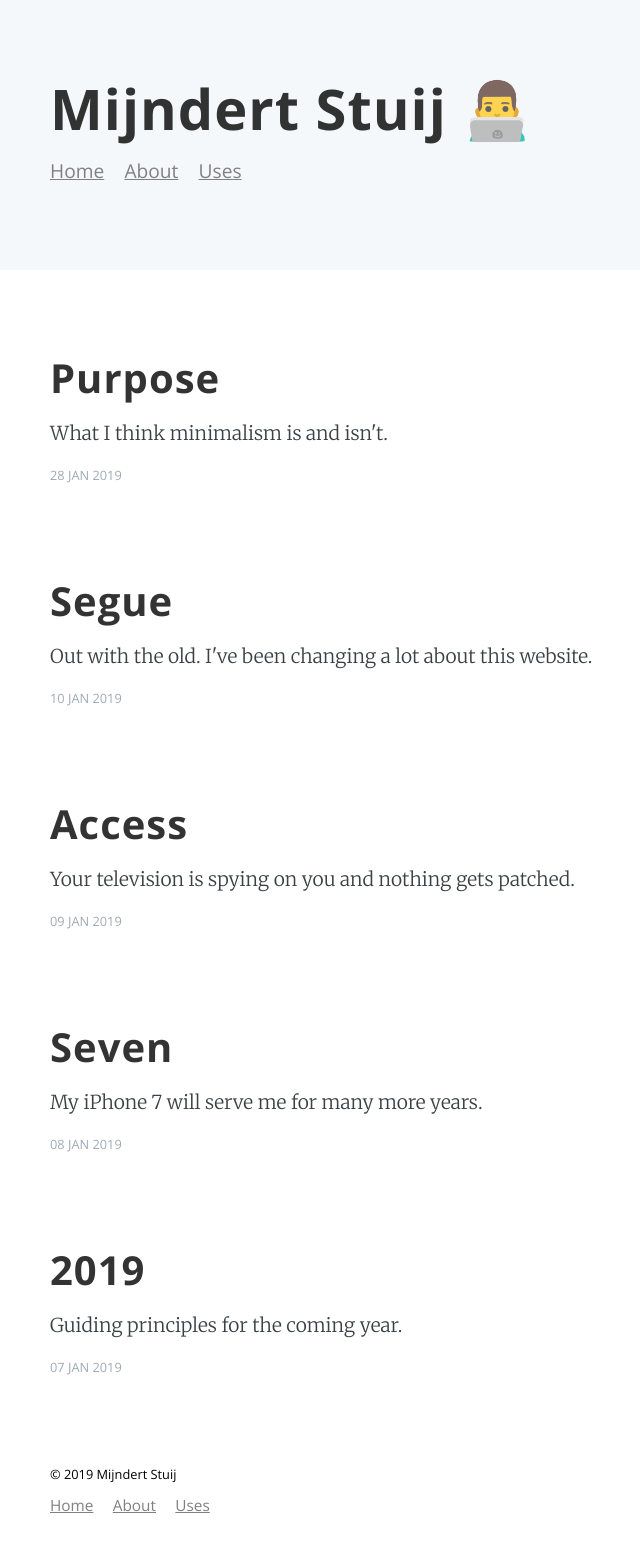
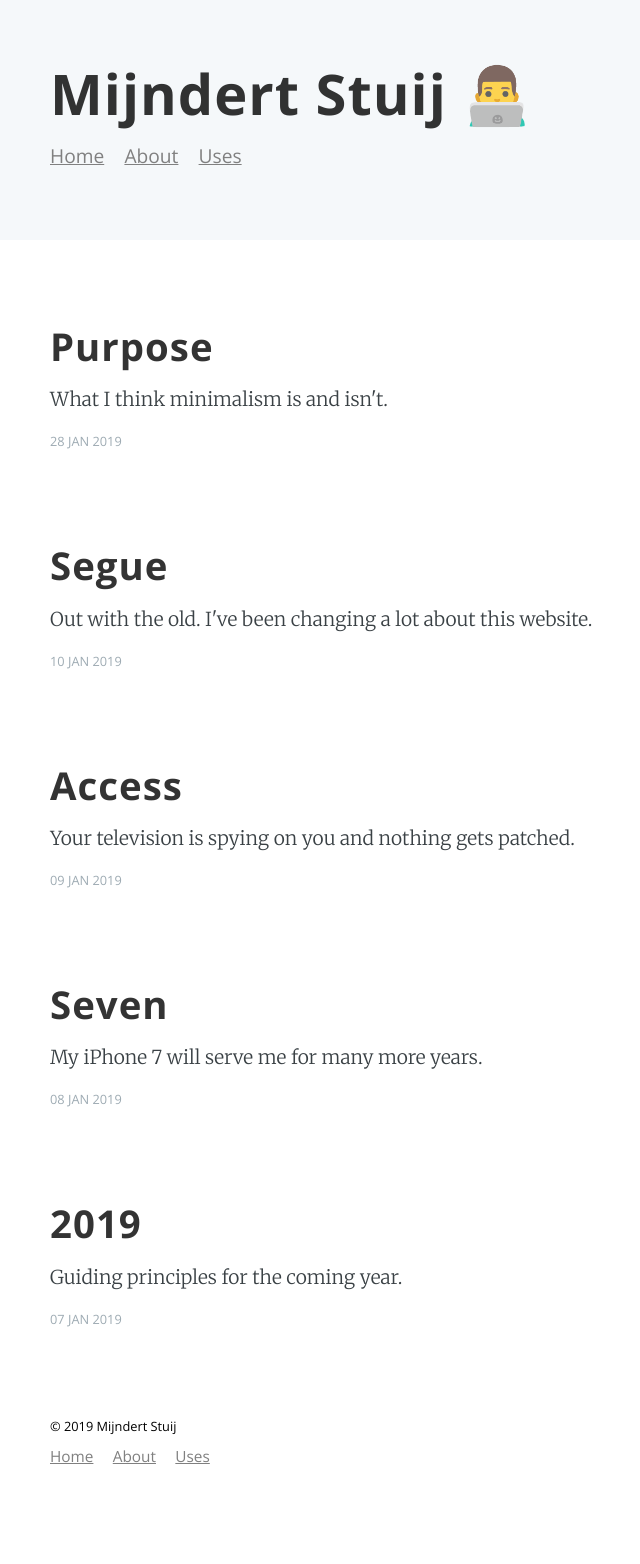
Before and after one commit to mijndert/website, a Jekyll site: the page built from index.html, in a window 1280 px wide. Shown: the whole page, without its empty margins (235-875 px from the left). Built offline with Jekyll 4.4.1, drawn with Linux system fonts in a browser that asks for light colours; after the commit the page ends 1515 px from its top, so only the background shows below that.

Commit message:
Last of the mobile fixes

```diff
--- a/assets/css/theme.scss
+++ b/assets/css/theme.scss
@@ -9,8 +9,7 @@ $code-font: monospace;
 $body-bg-color: #FFFFFF;
 $header-bg-color: #F5F8FA;
 
-$header-min-height: 160px;
-$header-max-height: 30%;
+$header-height: 15em;
 
 * {
   margin: 0;
@@ -30,7 +29,7 @@ h1 {
 }
 
 h2 {
-  font-size: 2.5em;
+  font-size: 2.4em;
   margin: 0 0 0.4em 0;
   text-decoration: none;
 }
@@ -60,7 +59,7 @@ body {
 
 .main-header {
   width: 100%;
-  height: $header-max-height;
+  height: $header-height;
   background: $header-bg-color;
   margin-bottom: 5rem;
   display: table;
@@ -159,8 +158,12 @@ body {
 
   .main-header {
     margin-bottom: 15px;
-    height: 40%;
+    height: 14em;
   }
+
+    .inner {
+      width: 90%;
+    }
 
     .nav a {
       font-size: 1rem;
@@ -170,6 +173,7 @@ body {
   .post {
     margin: 3rem auto;
     padding-bottom: 0;
+    width: 90%;
   }
 
     .post-excerpt, .post-content {
@@ -183,4 +187,8 @@ body {
       margin: 0.5rem 0 0 0;
     }
 
+  .site-footer {
+    width: 90%;
+  }
+
 }
```
